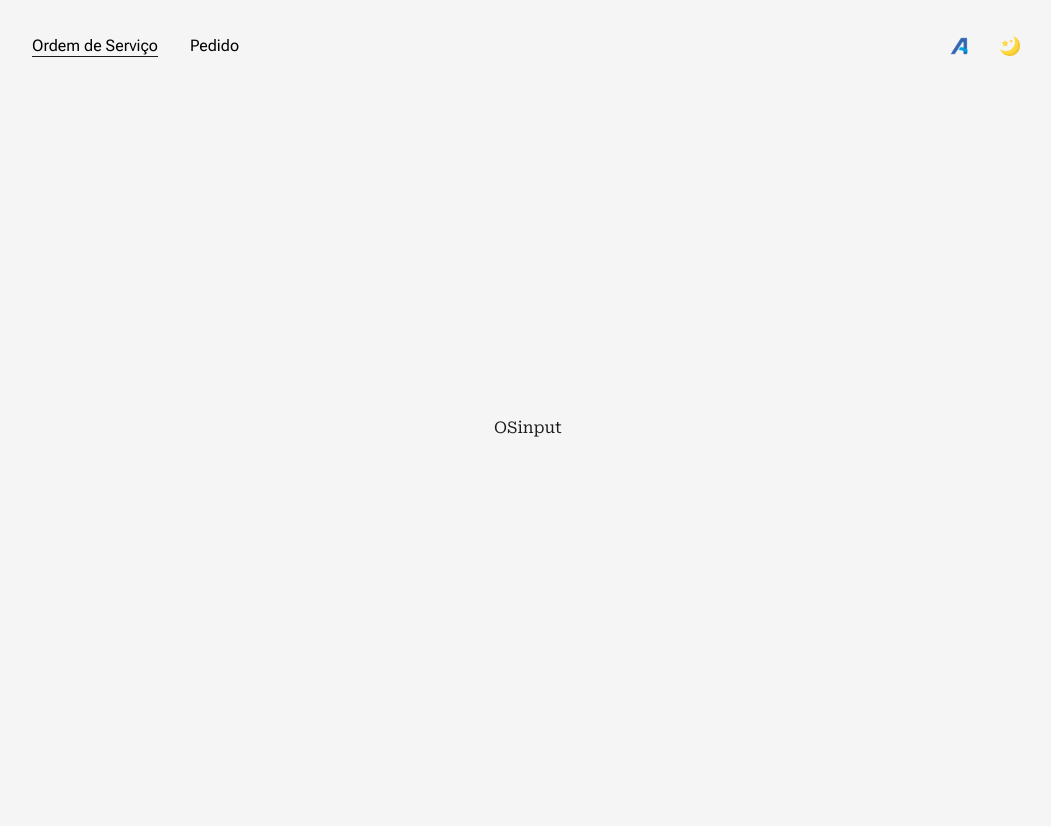
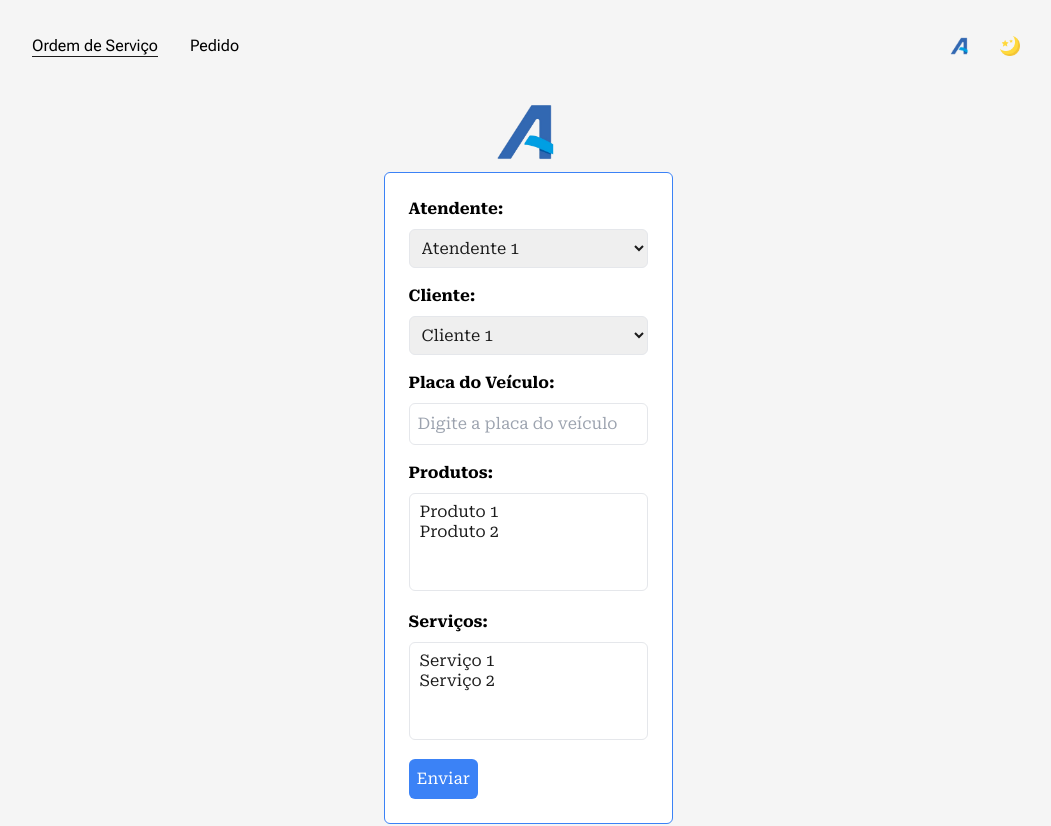
Before and after one commit to pafrasson/salesforce, a Next.js app: page / in a window 1280 px wide. Shown: the top 826 px of the page, without its empty margins (112-1163 px from the left). Built offline with nearby package versions, Linux system fonts and the light colour scheme.

Commit message:
feat: os component v1

```diff
--- a/src/components/OSinput.js
+++ b/src/components/OSinput.js
@@ -2,7 +2,55 @@ import React from 'react'
 
 const OSinput = () => {
   return (
-    <div>OSinput</div>
+    <form className="bg-white p-6 border border-blue-500 rounded-md">
+      <div className="mb-4">
+        <label htmlFor="atendente" className="block text-black font-bold mb-2">Atendente:</label>
+        <select id="atendente" name="atendente" className="w-full p-2 border rounded-md">
+
+          <option value="1">Atendente 1</option>
+          <option value="2">Atendente 2</option>
+
+        </select>
+      </div>
+
+      <div className="mb-4">
+        <label htmlFor="cliente" className="block text-black font-bold mb-2">Cliente:</label>
+        <select id="cliente" name="cliente" className="w-full p-2 border rounded-md">
+
+          <option value="1">Cliente 1</option>
+          <option value="2">Cliente 2</option>
+
+        </select>
+      </div>
+
+      <div className="mb-4">
+        <label htmlFor="placa" className="block text-black font-bold mb-2">Placa do Veículo:</label>
+        <input type="text" id="placa" name="placa" className="w-full p-2 border rounded-md" placeholder="Digite a placa do veículo" />
+      </div>
+
+      <div className="mb-4">
+        <label htmlFor="produtos" className="block text-black font-bold mb-2">Produtos:</label>
+        <select id="produtos" name="produtos" multiple className="w-full p-2 border rounded-md">
+
+          <option value="1">Produto 1</option>
+          <option value="2">Produto 2</option>
+        </select>
+      </div>
+
+      <div className="mb-4">
+        <label htmlFor="servicos" className="block text-black font-bold mb-2">Serviços:</label>
+        <select id="servicos" name="servicos" multiple className="w-full p-2 border rounded-md">
+
+          <option value="1">Serviço 1</option>
+          <option value="2">Serviço 2</option>
+
+        </select>
+      </div>
+
+
+
+      <button type="submit" className="bg-blue-500 text-white p-2 rounded-md hover:bg-blue-600">Enviar</button>
+    </form>
   )
 }
 
--- a/src/pages/index.js
+++ b/src/pages/index.js
@@ -3,6 +3,7 @@ import Head from 'next/head'
 import Image from 'next/image'
 import { motion } from "framer-motion";
 import OSinput from '@/components/OSinput';
+import AsterImg from '../../public/images/profile/astersofticon.png'
 
 export default function Home() {
   return (
@@ -13,7 +14,10 @@ export default function Home() {
       </Head>
       <main className='flex items-center text-dark w-full min-h-screen dark:text-light'>
         <Layout className='pt-0 md:pt-16 sm:pt-8'>
-          <div className="flex items-center justify-center w-full lg:flex-col">
+          <div className="flex items-center justify-center w-full flex-col">
+          <Image src={AsterImg} alt='PedroFrasson' className='w-20 h-auto md:inline-block md:w-20'
+                priority
+              />
             <OSinput></OSinput>
           </div>
         </Layout>
```
